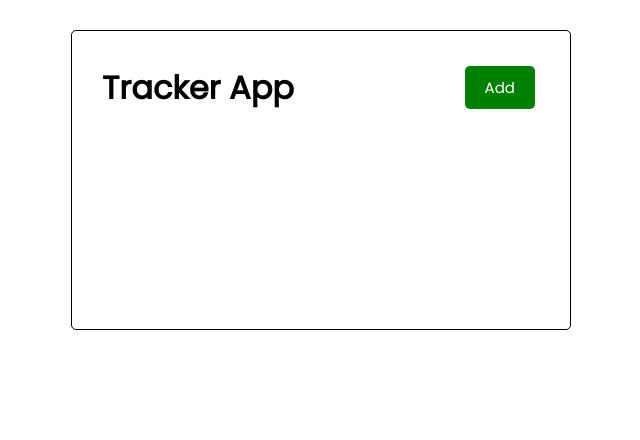
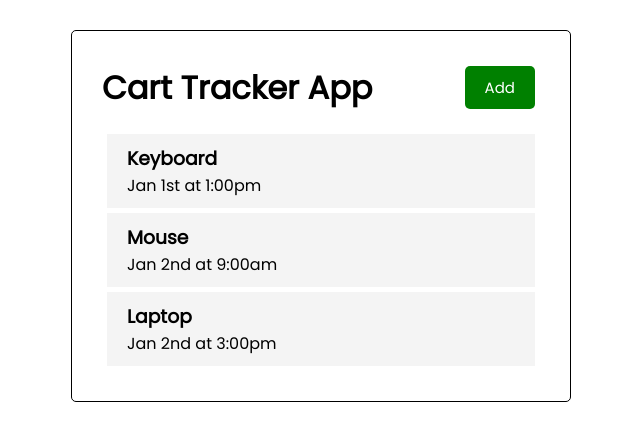
Before and after one commit to nomadkode/nomad-shopping-cart, a React (Create React App) app: page / in a window 1280 px wide. Shown: the top 440 px of the page, without its empty margins (319-959 px from the left). Built offline with nearby package versions, Linux system fonts and the light colour scheme.

Commit message:
add Carts.js & Cart.js

```diff
--- /dev/null
+++ b/anonymous-cli-metrics.json
@@ -0,0 +1 @@
+{"metricId":"b5872113-dc1f-4e17-8b38-4fd42a39f8e6","metrics":{"from":"2021-01-27T14:56:24.358Z","to":"2021-01-27T14:56:24.360Z","successfulInstalls":1,"failedInstalls":0}}
--- a/package.json
+++ b/package.json
@@ -8,6 +8,7 @@
     "@testing-library/user-event": "^12.1.10",
     "react": "^17.0.1",
     "react-dom": "^17.0.1",
+    "react-icons": "^4.1.0",
     "react-scripts": "4.0.1",
     "web-vitals": "^0.2.4"
   },
--- a/public/index.html
+++ b/public/index.html
@@ -9,7 +9,7 @@
       name="description"
       content="Web site created using create-react-app"
     />
-    <title>React Tracker App</title>
+    <title>Cart Tracker App</title>
   </head>
   <body>
     <noscript>You need to enable JavaScript to run this app.</noscript>
--- a/src/App.js
+++ b/src/App.js
@@ -1,9 +1,33 @@
+import { useState } from 'react';
 import Header from './components/Header';
+import Carts from './components/Carts';
 
 function App() {
+  const [carts, setCarts] = useState([
+    {
+      id: 1,
+      text: 'Keyboard',
+      day: 'Jan 1st at 1:00pm',
+      reminder: true,
+    },
+    {
+      id: 2,
+      text: 'Mouse',
+      day: 'Jan 2nd at 9:00am',
+      reminder: true,
+    },
+    {
+      id: 3,
+      text: 'Laptop',
+      day: 'Jan 2nd at 3:00pm',
+      reminder: false,
+    },
+  ]);
+
   return (
     <div className="container">
       <Header />
+      <Carts carts={carts} />
     </div>
   );
 }
--- a/src/components/Button.js
+++ b/src/components/Button.js
@@ -1,8 +1,12 @@
 import PropTypes from 'prop-types';
 
-const Button = ({ color, text }) => {
+const Button = ({ color, text, onClick }) => {
   return (
-    <button style={{ backgroundColor: color }} className="btn">
+    <button
+      onClick={onClick}
+      style={{ backgroundColor: color }}
+      className="btn"
+    >
       {text}
     </button>
   );
@@ -15,6 +19,7 @@ Button.defaultProps = {
 Button.propTypes = {
   text: PropTypes.string,
   color: PropTypes.string,
+  onClick: PropTypes.func,
 };
 
 export default Button;
--- /dev/null
+++ b/src/components/Cart.js
@@ -0,0 +1,10 @@
+const Cart = ({ cart }) => {
+  return (
+    <div className="cart">
+      <h3>{cart.text}</h3>
+      <p>{cart.day}</p>
+    </div>
+  );
+};
+
+export default Cart;
--- /dev/null
+++ b/src/components/Carts.js
@@ -0,0 +1,13 @@
+import Cart from './Cart';
+
+const Carts = ({ carts }) => {
+  return (
+    <>
+      {carts.map((cart) => (
+        <Cart key={cart.id} cart={cart} />
+      ))}
+    </>
+  );
+};
+
+export default Carts;
--- a/src/components/Header.js
+++ b/src/components/Header.js
@@ -2,16 +2,20 @@ import PropTypes from 'prop-types';
 import Button from './Button';
 
 const Header = ({ title }) => {
+  const onClick = () => {
+    console.log('Click');
+  };
+
   return (
     <header className="header">
       <h1>{title}</h1>
-      <Button color="green" text="Add" />
+      <Button color="green" text="Add" onClick={onClick} />
     </header>
   );
 };
 
 Header.defaultProps = {
-  title: 'Tracker App',
+  title: 'Cart Tracker App',
 };
 
 Header.propTypes = {
--- a/src/index.css
+++ b/src/index.css
@@ -54,18 +54,18 @@ btn:active {
   width: 100%;
 }
 
-.event {
+.cart {
   background: #f4f4f4;
   margin: 5px;
   padding: 10px 20px;
   cursor: pointer;
 }
 
-.event.reminder {
+.cart.reminder {
   border-left: 5px solid green;
 }
 
-.event h3 {
+.cart h3 {
   display: flex;
   align-items: center;
   justify-content: space-between;
```
Also changed, not shown: 2 other files (tests, documents, lock files or other folders).
